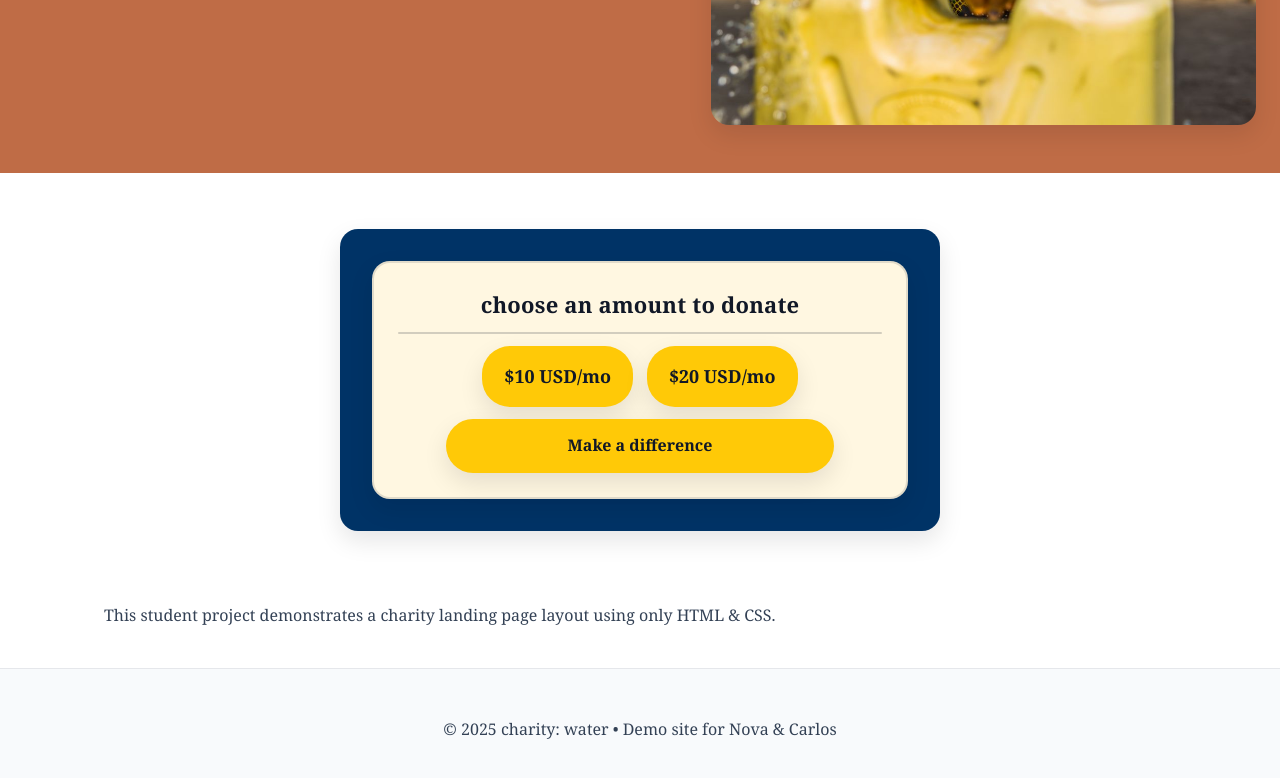
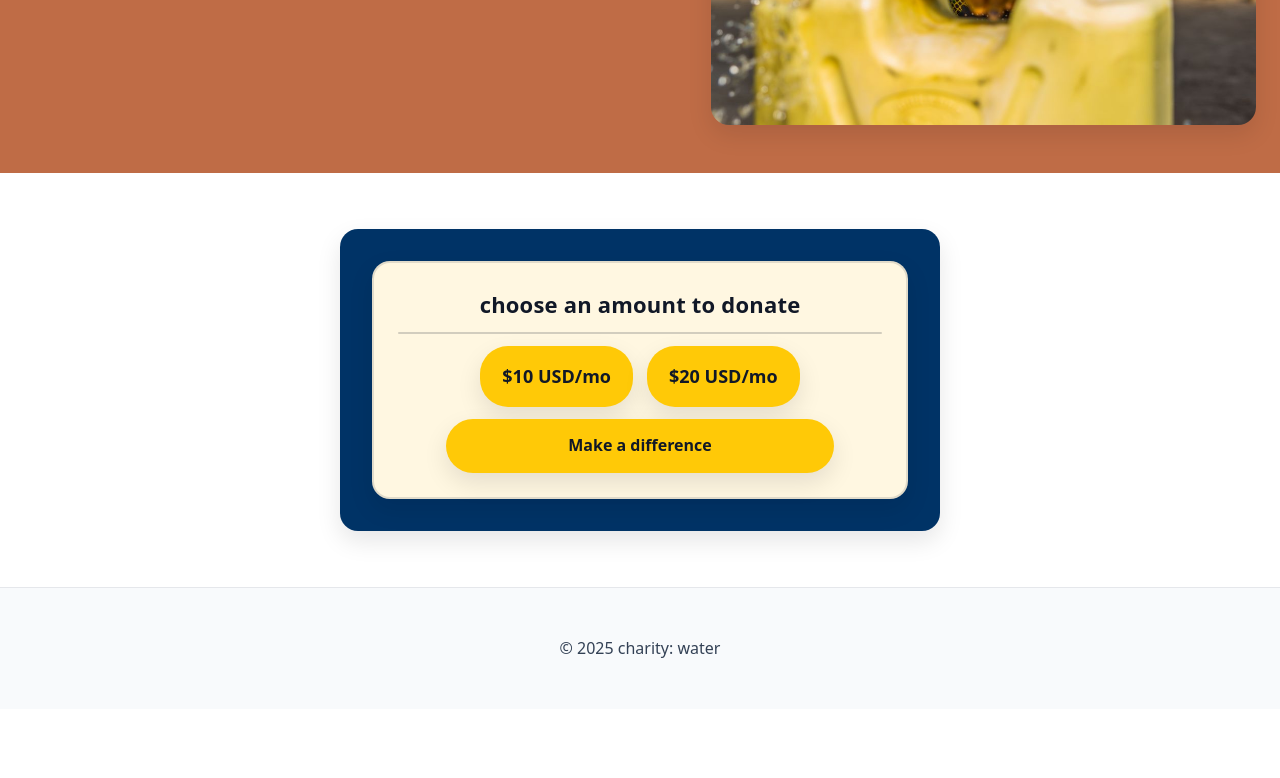
Before and after one commit to Carlos-O-utrgv/charity-water-site, a plain HTML site: page index.html in a window 1280 px wide. Shown: the part 552-1330 px from the top of the page. After the commit the page ends 1261 px from the top, so only its background shows below. Drawn offline with Linux system fonts and the light colour scheme.

Commit message:
Update index.html

```diff
--- a/index.html
+++ b/index.html
@@ -1,4 +1,3 @@
-
 <!DOCTYPE html>
 <html lang="en">
 <head>
@@ -26,12 +25,15 @@
     *{box-sizing:border-box}
     html,body{margin:0;padding:0}
     body{
-      font-family:"Avenir Next", Avenir, "Proxima Nova", Georgia, system-ui, -apple-system, "Segoe UI", Roboto, Arial, sans-serif;
+      font-family:"Avenir Next", Avenir, system-ui, -apple-system, "Segoe UI", Roboto, Arial, sans-serif;
       color:var(--ink);
       background:var(--bg);
       line-height:1.6;
+      -webkit-font-smoothing:antialiased;
+      -moz-osx-font-smoothing:grayscale;
     }
     a{color:var(--brand-blue);text-decoration:none}
+    a:focus,button:focus{outline:3px solid var(--brand-blue);outline-offset:2px}
     .container{max-width:1120px;margin-inline:auto;padding:24px}
     .btn{
       display:inline-block;
@@ -45,7 +47,9 @@
       cursor:pointer;
       font-size:16px;
       text-align:center;
+      transition:transform .12s ease, filter .12s ease;
     }
+    .btn:hover{transform:translateY(-1px); filter:brightness(1.03)}
     header{
       position:sticky;
       top:0;
@@ -100,7 +104,7 @@
     footer{background:var(--bg-alt);border-top:1px solid #e5e7eb;padding:32px 24px;text-align:center;color:var(--ink-2)}
     @media(max-width:800px){
       .hero{grid-template-columns:1fr;text-align:center}
-      .hero img{margin-top:16px}
+      .hero img{margin-top:28px}
       .nav .links{gap:14px;font-size:16px}
     }
   </style>
@@ -136,18 +140,16 @@
             <a class="btn" href="#">$10 USD/mo</a>
             <a class="btn" href="#">$20 USD/mo</a>
           </div>
-          <a class="btn" href="#" style="width:80%;margin-top:12px;text-align:center">Make a difference</a>
+          <a class="btn" href="#" style="width:80%;margin-top:12px;">Make a difference</a>
         </div>
       </div>
     </section>
   </main>
 
-  <section id="about" class="container" style="padding-top:0">
-    <p style="color:var(--ink-2)">This student project demonstrates a charity landing page layout using only HTML & CSS.</p>
-  </section>
+  <!-- Removed the student project line -->
 
   <footer>
-    <p>© 2025 charity: water • Demo site for Nova & Carlos</p>
+    <p>© 2025 charity: water</p>
   </footer>
 </body>
 </html>
```
